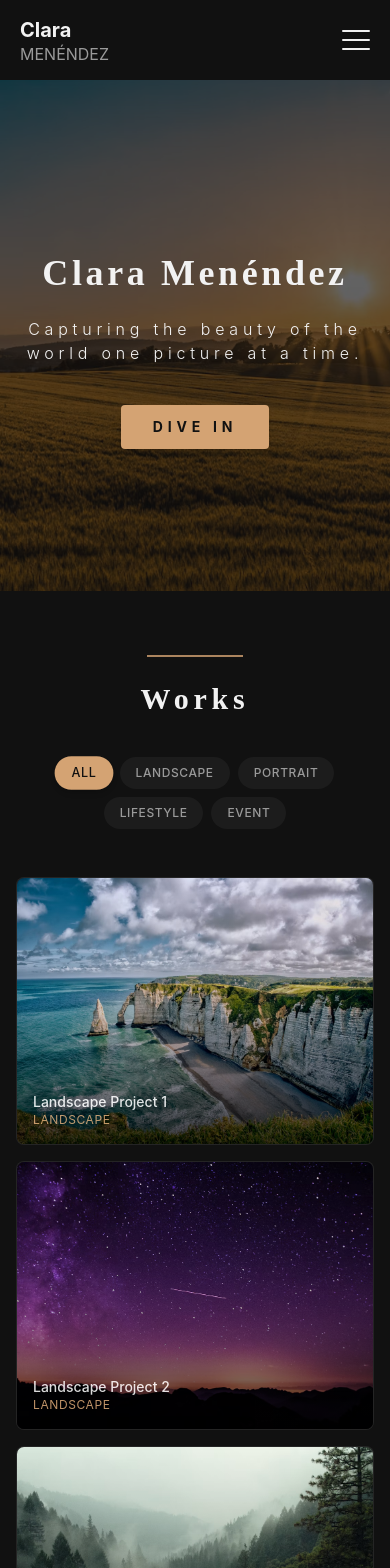
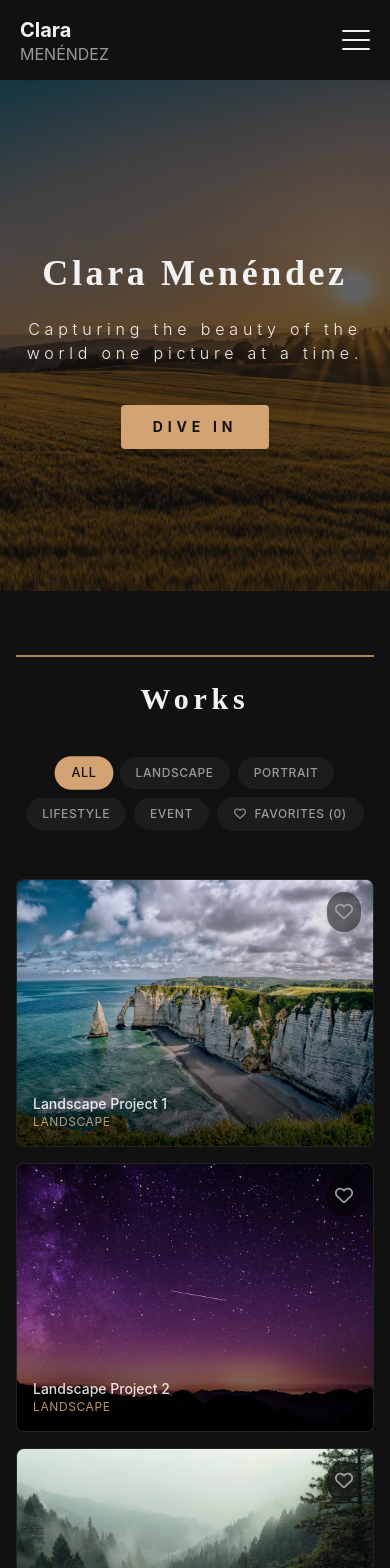
Before and after one commit to Alormor/PhotographyPortfolio, a React (Vite) app: page / in a window 390 px wide. Shown: the top 1568 px of the page. Built offline with nearby package versions, Linux system fonts and the light colour scheme.

Commit message:
feat: like toggle for pictures style: wider line

```diff
--- a/src/components/About.jsx
+++ b/src/components/About.jsx
@@ -4,7 +4,7 @@ export default function About() {
       <div className="max-w-5xl mx-auto px-4 sm:px-6 lg:px-8">
         {/* Section Heading with decorative accent line */}
         <div className="text-center mb-12">
-          <div className="w-24 h-0.5 bg-accent/80 mx-auto mb-6"></div>
+          <div className="w-full sm:w-250 h-0.5 bg-accent/80 mx-auto mb-6"></div>
           <h2 className="font-secondary text-3xl sm:text-4xl md:text-5xl font-bold tracking-wide text-text">
             About
           </h2>
--- a/src/components/Contact.jsx
+++ b/src/components/Contact.jsx
@@ -26,7 +26,7 @@ export default function Contact() {
       <div className="max-w-5xl mx-auto px-4 sm:px-6 lg:px-8">
         {/* Section Heading with decorative accent line */}
         <div className="text-center mb-12">
-          <div className="w-full sm:w-200 h-0.5 bg-accent/80 mx-auto mb-6"></div>
+          <div className="w-full sm:w-250 h-0.5 bg-accent/80 mx-auto mb-6"></div>
           <h2 className="font-secondary text-3xl sm:text-4xl md:text-5xl font-bold tracking-wide text-text">
             Contact Me
           </h2>
--- /dev/null
+++ b/src/components/LikeToggle.jsx
@@ -0,0 +1,16 @@
+export default function LikeToggle({ isLiked, onToggle }) {
+  return (
+    <button
+      type="button"
+      onClick={onToggle}
+      aria-label={isLiked ? "Unlike photo" : "Like photo"}
+      className={`p-2 rounded-full backdrop-blur-md transition-all duration-200 cursor-pointer ${
+        isLiked
+          ? 'bg-red-500/30 text-red-500 scale-110'
+          : 'bg-black/50 text-neutral-400 hover:text-text hover:scale-105'
+      }`}
+    >
+      <i className={`text-lg ${isLiked ? 'fa-solid fa-heart' : 'fa-regular fa-heart'}`}></i>
+    </button>
+  )
+}
--- a/src/components/WorkGallery.jsx
+++ b/src/components/WorkGallery.jsx
@@ -1,29 +1,62 @@
-import { useState } from 'react'
+import { useState, useEffect } from 'react'
 import { portfolioData } from '../data/portfolioData'
+import LikeToggle from './LikeToggle'
 
 export default function WorkGallery() {
   const [activeCategory, setActiveCategory] = useState('all')
+  const [showLikedOnly, setShowLikedOnly] = useState(false)
+
+  // Initialize items from localStorage or fallback to portfolioData
+  const [items, setItems] = useState(() => {
+    const saved = localStorage.getItem('portfolio_items')
+    if (saved) {
+      try {
+        return JSON.parse(saved)
+      } catch (e) {
+        return portfolioData
+      }
+    }
+    return portfolioData
+  })
+
+  // Persist to localStorage whenever likes change
+  useEffect(() => {
+    localStorage.setItem('portfolio_items', JSON.stringify(items))
+  }, [items])
 
   const categories = ['all', 'landscape', 'portrait', 'lifestyle', 'event']
 
-  // Filter items
-  const filteredItems =
-    activeCategory === 'all'
-      ? portfolioData
-      : portfolioData.filter((item) => item.category === activeCategory)
+  // Toggle like for an item
+  const handleToggleLike = (id) => {
+    setItems((prevItems) =>
+      prevItems.map((item) =>
+        item.id === id ? { ...item, liked: !item.liked } : item
+      )
+    )
+  }
+
+  // Filter by category AND liked
+  const filteredItems = items.filter((item) => {
+    const matchesCategory = activeCategory === 'all' || item.category === activeCategory
+    const matchesLiked = !showLikedOnly || item.liked
+    return matchesCategory && matchesLiked
+  })
+
+  // Count total liked
+  const totalLikedCount = items.filter((item) => item.liked).length
 
   return (
     <section id="work" className="w-full py-16 md:py-24 bg-bg">
       <div className="max-w-7xl mx-auto px-4 sm:px-6 lg:px-8">
-        {/* Section Heading with decorative line matching original */}
+        {/* Heading */}
         <div className="text-center mb-10">
-          <div className="w-24 h-0.5 bg-accent/80 mx-auto mb-6"></div>
+          <div className="w-full sm:w-250 h-0.5 bg-accent/80 mx-auto mb-6"></div>
           <h2 className="font-secondary text-3xl sm:text-4xl md:text-5xl font-bold tracking-wide text-text">
             Works
           </h2>
         </div>
 
-        {/* Filter Controls (useState) */}
+        {/* Categories Filter */}
         <div className="flex flex-wrap items-center justify-center gap-2 sm:gap-4 mb-12">
           {categories.map((cat) => (
             <button
@@ -39,6 +72,20 @@ export default function WorkGallery() {
               {cat}
             </button>
           ))}
+
+          {/* Favourite Filter */}
+          <button
+            type="button"
+            onClick={() => setShowLikedOnly(!showLikedOnly)}
+            className={`px-4 sm:px-6 py-2 rounded-full text-xs sm:text-sm uppercase tracking-wider font-medium transition-all duration-300 cursor-pointer flex items-center gap-2 ${
+              showLikedOnly
+                ? 'bg-red-500/20 text-red-400 border border-red-500/40 shadow-md scale-105'
+                : 'bg-surface text-muted hover:text-text hover:bg-neutral-800 border border-transparent'
+            }`}
+          >
+            <i className={`fa-heart ${showLikedOnly ? 'fa-solid text-red-500' : 'fa-regular'}`}></i>
+            <span>Favorites ({totalLikedCount})</span>
+          </button>
         </div>
 
         {/* Grid of Work Items */}
@@ -55,10 +102,16 @@ export default function WorkGallery() {
                 className="w-full h-full object-cover transition-transform duration-500 group-hover:scale-105"
               />
 
+              {/* Heart toggle */}
+              <div className="absolute top-3 right-3 z-10">
+                <LikeToggle
+                  isLiked={item.liked}
+                  onToggle={() => handleToggleLike(item.id)}
+                />
+              </div>
+
               {/* Overlay with info */}
-              <div className="absolute inset-0 bg-linear-to-t from-black/80 via-black/20 to-transparent opacity-90 sm:opacity-0 group-hover:opacity-100 transition-opacity duration-300 flex flex-col justify-end p-4">
-                <div className="flex items-center justify-between">
-                  <div>
+              <div className="absolute inset-0 bg-linear-to-t from-black/80 via-black/20 to-transparent opacity-90 sm:opacity-0 group-hover:opacity-100 transition-opacity duration-300 flex flex-col justify-end p-4 pointer-events-none">
                 <h3 className="text-text font-medium text-sm sm:text-base">
                   {item.title}
                 </h3>
@@ -67,14 +120,14 @@ export default function WorkGallery() {
                 </p>
               </div>
             </div>
-              </div>
-            </div>
           ))}
         </div>
 
         {filteredItems.length === 0 && (
           <p className="text-center text-muted py-12">
-            No projects found in this category.
+            {showLikedOnly
+              ? `No favorites found in ${activeCategory === 'all' ? 'the portfolio' : activeCategory}. Click the heart icon on any photo to save it!`
+              : 'No projects found in this category.'}
           </p>
         )}
       </div>
--- a/src/data/portfolioData.js
+++ b/src/data/portfolioData.js
@@ -1,26 +1,26 @@
 export const portfolioData = [
-  { id: 1, title: 'Landscape Project 1', category: 'landscape', image: '/landscape-1.png' },
-  { id: 2, title: 'Landscape Project 2', category: 'landscape', image: '/landscape-2.png' },
-  { id: 3, title: 'Landscape Project 3', category: 'landscape', image: '/landscape-3.png' },
-  { id: 4, title: 'Portrait Project 1', category: 'portrait', image: '/portrait-1.png'},
-  { id: 5, title: 'Landscape Project 4', category: 'landscape', image: '/landscape-4.png' },
-  { id: 6, title: 'Landscape Project 5', category: 'landscape', image: '/landscape-5.png' },
-  { id: 7, title: 'Landscape Project 6', category: 'landscape', image: '/landscape-6.png' },
-  { id: 8, title: 'Landscape Project 7', category: 'landscape', image: '/landscape-7.png' },
-  { id: 9, title: 'Landscape Project 8', category: 'landscape', image: '/landscape-8.png' },
-  { id: 10, title: 'Landscape Project 9', category: 'landscape', image: '/landscape-9.png' },
-  { id: 11, title: 'Landscape Project 10', category: 'landscape', image: '/landscape-10.png' },
-  { id: 12, title: 'Landscape Project 11', category: 'landscape', image: '/landscape-11.png' },
-  { id: 13, title: 'Landscape Project 12', category: 'landscape', image: '/landscape-12.png' },
-  { id: 14, title: 'Lifestyle Project 1', category: 'lifestyle', image: '/lifestyle-1.png' },
-  { id: 15, title: 'Lifestyle Project 2', category: 'lifestyle', image: '/lifestyle-2.png' },
-  { id: 16, title: 'Lifestyle Project 3', category: 'lifestyle', image: '/lifestyle-3.png' },
-  { id: 17, title: 'Lifestyle Project 4', category: 'lifestyle', image: '/lifestyle-4.png' },
-  { id: 18, title: 'Lifestyle Project 5', category: 'lifestyle', image: '/lifestyle-5.png' },
-  { id: 19, title: 'Portrait Project 2', category: 'portrait', image: '/portrait-2.png' },
-  { id: 20, title: 'Portrait Project 3', category: 'portrait', image: '/portrait-3.png' },
-  { id: 21, title: 'Event Project 1', category: 'event', image: '/event-1.png' },
-  { id: 22, title: 'Event Project 2', category: 'event', image: '/event-2.png' },
-  { id: 23, title: 'Event Project 3', category: 'event', image: '/event-3.png' },
-  { id: 24, title: 'Event Project 4', category: 'event', image: '/event-4.png' },
+  { id: 1, title: 'Landscape Project 1', category: 'landscape', image: '/landscape-1.png', liked: false, likes: 100 },
+  { id: 2, title: 'Landscape Project 2', category: 'landscape', image: '/landscape-2.png', liked: false, likes: 100 },
+  { id: 3, title: 'Landscape Project 3', category: 'landscape', image: '/landscape-3.png', liked: false, likes: 100 },
+  { id: 4, title: 'Portrait Project 1', category: 'portrait', image: '/portrait-1.png', liked: false, likes: 100},
+  { id: 5, title: 'Landscape Project 4', category: 'landscape', image: '/landscape-4.png', liked: false, likes: 100 },
+  { id: 6, title: 'Landscape Project 5', category: 'landscape', image: '/landscape-5.png', liked: false, likes: 100 },
+  { id: 7, title: 'Landscape Project 6', category: 'landscape', image: '/landscape-6.png', liked: false, likes: 100 },
+  { id: 8, title: 'Landscape Project 7', category: 'landscape', image: '/landscape-7.png', liked: false, likes: 100 },
+  { id: 9, title: 'Landscape Project 8', category: 'landscape', image: '/landscape-8.png', liked: false, likes: 100 },
+  { id: 10, title: 'Landscape Project 9', category: 'landscape', image: '/landscape-9.png', liked: false, likes: 100 },
+  { id: 11, title: 'Landscape Project 10', category: 'landscape', image: '/landscape-10.png', liked: false, likes: 100 },
+  { id: 12, title: 'Landscape Project 11', category: 'landscape', image: '/landscape-11.png', liked: false, likes: 100 },
+  { id: 13, title: 'Landscape Project 12', category: 'landscape', image: '/landscape-12.png', liked: false, likes: 100 },
+  { id: 14, title: 'Lifestyle Project 1', category: 'lifestyle', image: '/lifestyle-1.png', liked: false, likes: 100 },
+  { id: 15, title: 'Lifestyle Project 2', category: 'lifestyle', image: '/lifestyle-2.png', liked: false, likes: 100 },
+  { id: 16, title: 'Lifestyle Project 3', category: 'lifestyle', image: '/lifestyle-3.png', liked: false, likes: 100 },
+  { id: 17, title: 'Lifestyle Project 4', category: 'lifestyle', image: '/lifestyle-4.png', liked: false, likes: 100 },
+  { id: 18, title: 'Lifestyle Project 5', category: 'lifestyle', image: '/lifestyle-5.png', liked: false, likes: 100 },
+  { id: 19, title: 'Portrait Project 2', category: 'portrait', image: '/portrait-2.png', liked: false, likes: 100 },
+  { id: 20, title: 'Portrait Project 3', category: 'portrait', image: '/portrait-3.png', liked: false, likes: 100 },
+  { id: 21, title: 'Event Project 1', category: 'event', image: '/event-1.png', liked: false, likes: 100 },
+  { id: 22, title: 'Event Project 2', category: 'event', image: '/event-2.png', liked: false, likes: 100 },
+  { id: 23, title: 'Event Project 3', category: 'event', image: '/event-3.png', liked: false, likes: 100 },
+  { id: 24, title: 'Event Project 4', category: 'event', image: '/event-4.png', liked: false, likes: 100 },
 ];
```
Lines whose indentation alone changed are shown as unchanged.
